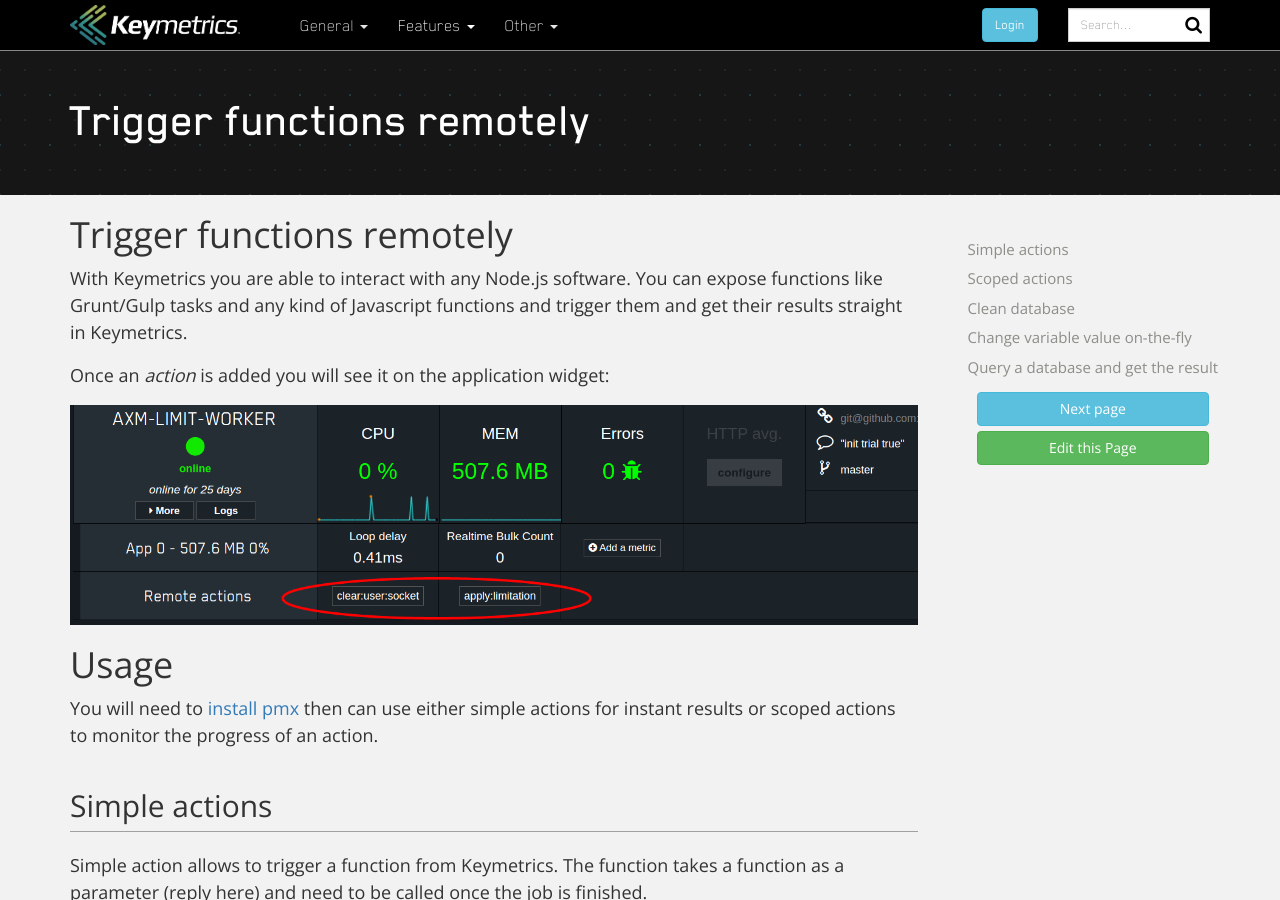
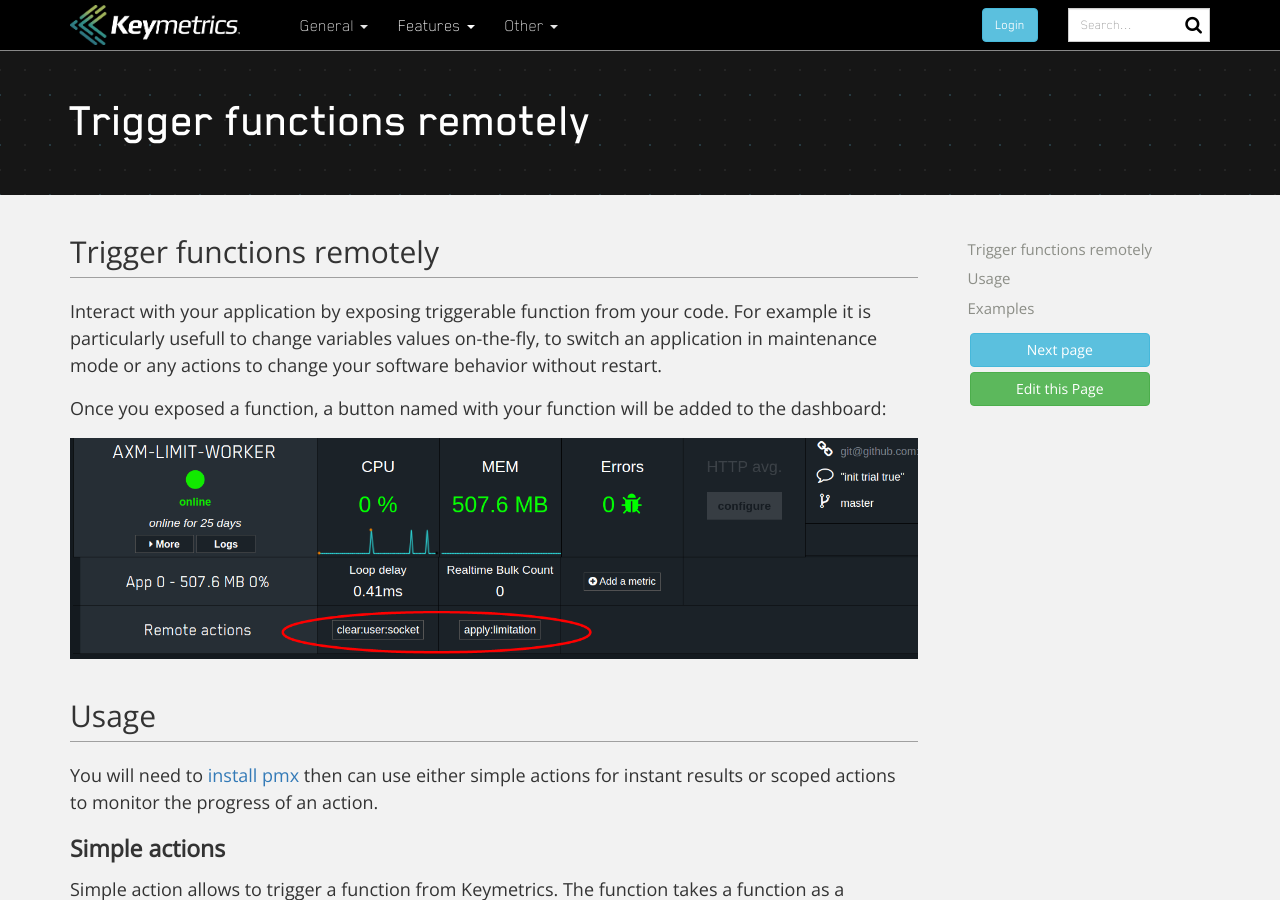
Before and after one commit to keymetrics/keymetrics.github.io, a Jekyll site: the page built from docs/keymetrics/custom-actions.md, in a window 1280 px wide and 900 px high. Built offline with Jekyll 4.4.1, drawn with Linux system fonts in a browser that asks for light colours; nearby versions of some CDN libraries; a script that is not in the unit is left out; comment, search, counter and statistics services are not loaded.

Commit message:
Update custom-actions.md

````diff
--- a/docs/keymetrics/custom-actions.md
+++ b/docs/keymetrics/custom-actions.md
@@ -5,19 +5,19 @@ description: Custom actions
 permalink: /docs/pages/custom-actions/
 ---
 
-# Trigger functions remotely
+## Trigger functions remotely
 
-With Keymetrics you are able to interact with any Node.js software. You can expose functions like Grunt/Gulp tasks and any kind of Javascript functions and trigger them and get their results straight in Keymetrics.
+Interact with your application by exposing triggerable function from your code. For example it is particularly usefull to change variables values on-the-fly, to switch an application in maintenance mode or any actions to change your software behavior without restart.
 
-Once an *action* is added you will see it on the application widget:
+Once you exposed a function, a button named with your function will be added to the dashboard:
 
 <img src="/images/custom-actions.png" alt="Custom actions"/>
 
-# Usage
+## Usage
 
 You will need to [install pmx](/docs/usage/install-pmx/) then can use either simple actions for instant results or scoped actions to monitor the progress of an action.
 
-## Simple actions
+### Simple actions
 
 Simple action allows to trigger a function from Keymetrics. The function takes a function as a parameter (reply here) and need to be called once the job is finished.
 
@@ -36,7 +36,7 @@ pmx.action('db:clean', function(reply) {
 });
 ```
 
-### Passing a parameter
+#### Passing a parameter
 
 To pass a parameter to the remote function, just add the `param` attribute to the callback:
 
@@ -51,7 +51,7 @@ pmx.action('db:clean', function(param, reply) {
 
 When triggering the remote function on Keymetrics, a popup will open asking you to enter the parameter you want to pass to the function.
 
-## Scoped actions
+### Scoped actions
 
 Scoped Actions are advanced remote actions that can be also triggered from Keymetrics.
 
@@ -80,9 +80,9 @@ pmx.scopedAction('long running lsof', function(data, res) {
 });
 ```
 
-# Examples
+## Examples
 
-## Clean database
+### Clean database
 
 ```javascript
 var pmx = require('pmx');
@@ -93,7 +93,7 @@ pmx.action('db:clean', function(reply) {
 });
 ```
 
-## Change variable value on-the-fly
+### Change variable value on-the-fly
 
 ```javascript
 var pmx = require('pmx');
@@ -104,7 +104,7 @@ pmx.action('debug:on', function(reply) {
 });
 ```
 
-## Query a database and get the result
+### Query a database and get the result
 
 ```javascript
 var pmx = require('pmx');
````
